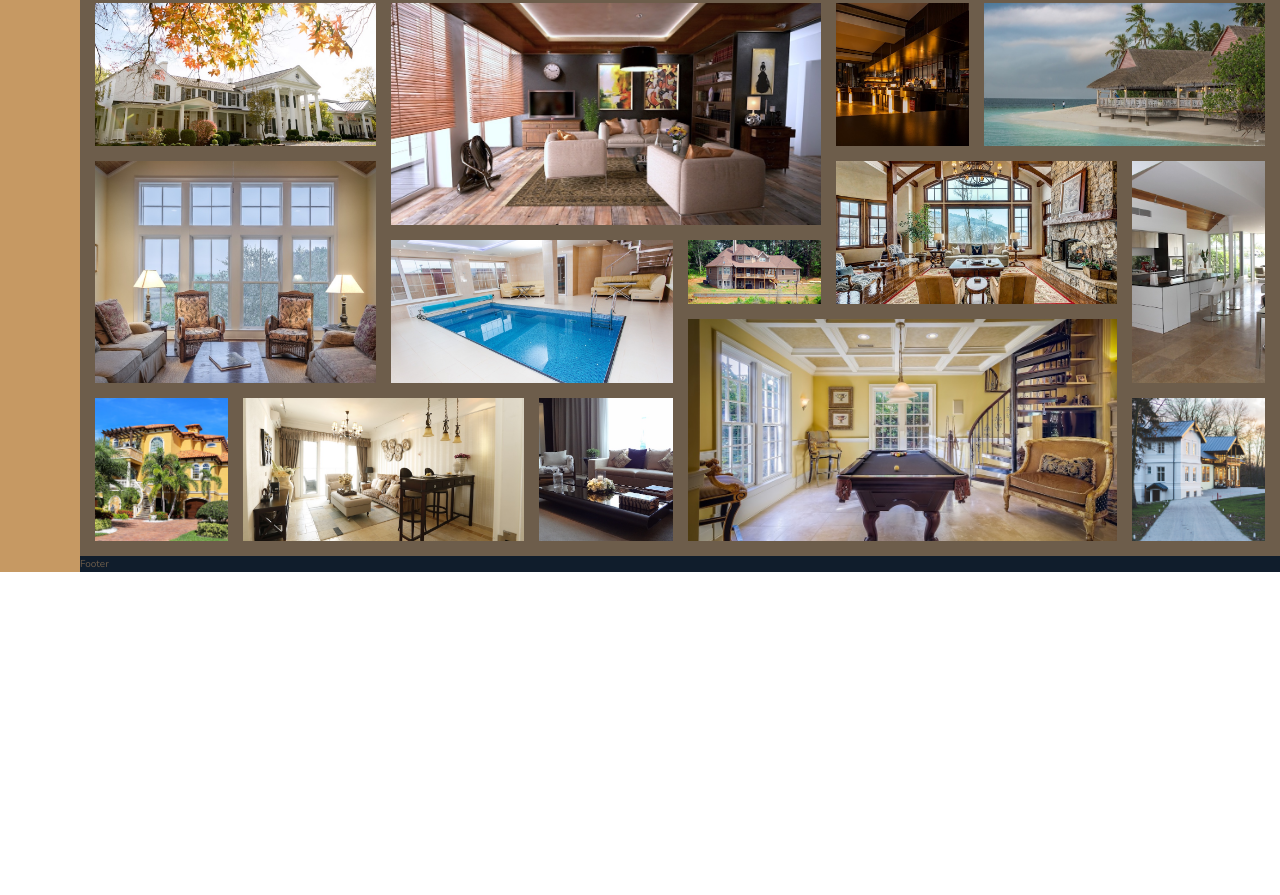
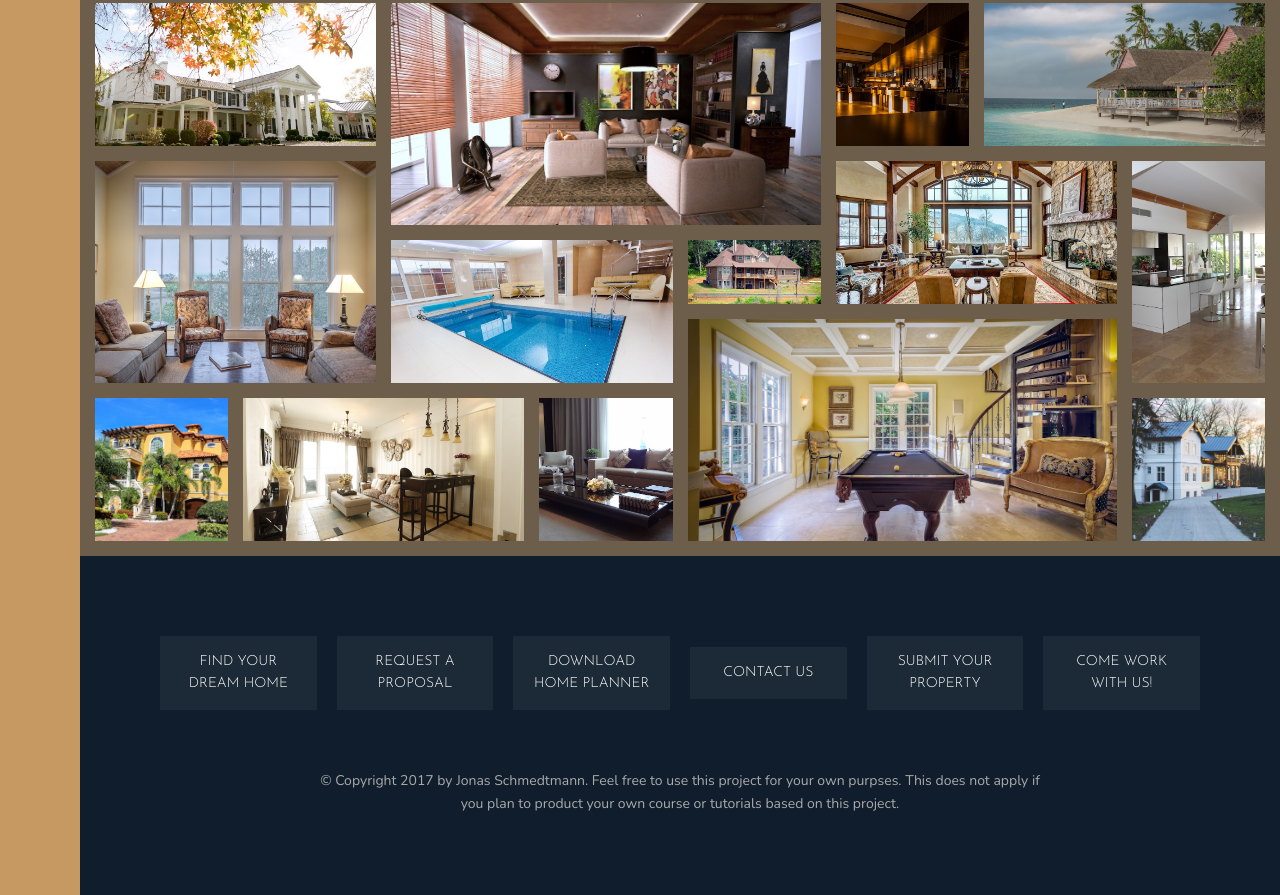
Before and after one commit to RianaFerreira/advanced-css-grids, a website: page index.html in a window 1280 px wide. Shown: the part 3139-4034 px from the top of the page. Before the commit the page ends 3711 px from the top, so only its background shows below. Drawn offline with nearby package versions, Linux system fonts and the light colour scheme.

Commit message:
Footer component

```diff
--- a/index.html
+++ b/index.html
@@ -395,6 +395,20 @@
           </figure>
         </section>
 
-        <footer class="footer">Footer</footer>
+        <footer class="footer">
+          <ul class="nav">
+            <li class="nav__item"><a href="#" class="nav__link">Find your dream home</a></li>
+            <li class="nav__item"><a href="#" class="nav__link">Request a proposal</a></li>
+            <li class="nav__item"><a href="#" class="nav__link">Download home planner</a></li>
+            <li class="nav__item"><a href="#" class="nav__link">Contact us</a></li>
+            <li class="nav__item"><a href="#" class="nav__link">Submit your property</a></li>
+            <li class="nav__item"><a href="#" class="nav__link">Come work with us!</a></li>
+          </ul>
+
+          <p class="copyright">
+            &copy; Copyright 2017 by Jonas Schmedtmann. Feel free to use this project for your own purpses.
+            This does not apply if you plan to product your own course or tutorials based on this project.
+          </p>
+        </footer>
     </body>
 </html>
--- a/sass/_footer.scss
+++ b/sass/_footer.scss
@@ -1,4 +1,48 @@
 .footer {
   background-color: $color-secondary;
   grid-column: full-start / full-end;
+  padding: 8rem;
 }
+
+.nav {
+  list-style: none;
+
+  display: grid;
+  grid-template-columns: repeat(auto-fit, minmax(15rem, 1fr));
+  grid-gap: 2rem;
+  align-items: center;  // align items in grid cell along column axis
+
+  &__item {
+
+  }
+
+  &__link:link,
+  &__link:visited {
+    background-color: rgba(#fff, .05);
+    color: #fff;
+    display: block;
+    font-family: $font-display;
+    font-size: 1.4rem;
+    padding: 1.5rem;
+    text-align: center;
+    text-decoration: none;
+    text-transform: uppercase;
+    transition: all .2s;
+  }
+
+  &__link:hover,
+  &__link:active {
+    background-color: rgba(#fff, .05);
+    transform: translateY(-3px);
+  }
+}
+
+.copyright {
+  color: $color-grey-light-2;
+  font-size: 1.4rem;
+  margin-left: auto;
+  margin-top: 6rem;
+  margin-right: auto;
+  text-align: center;
+  width: 70%;
+}
```
Also changed, not shown: css/style.css.
